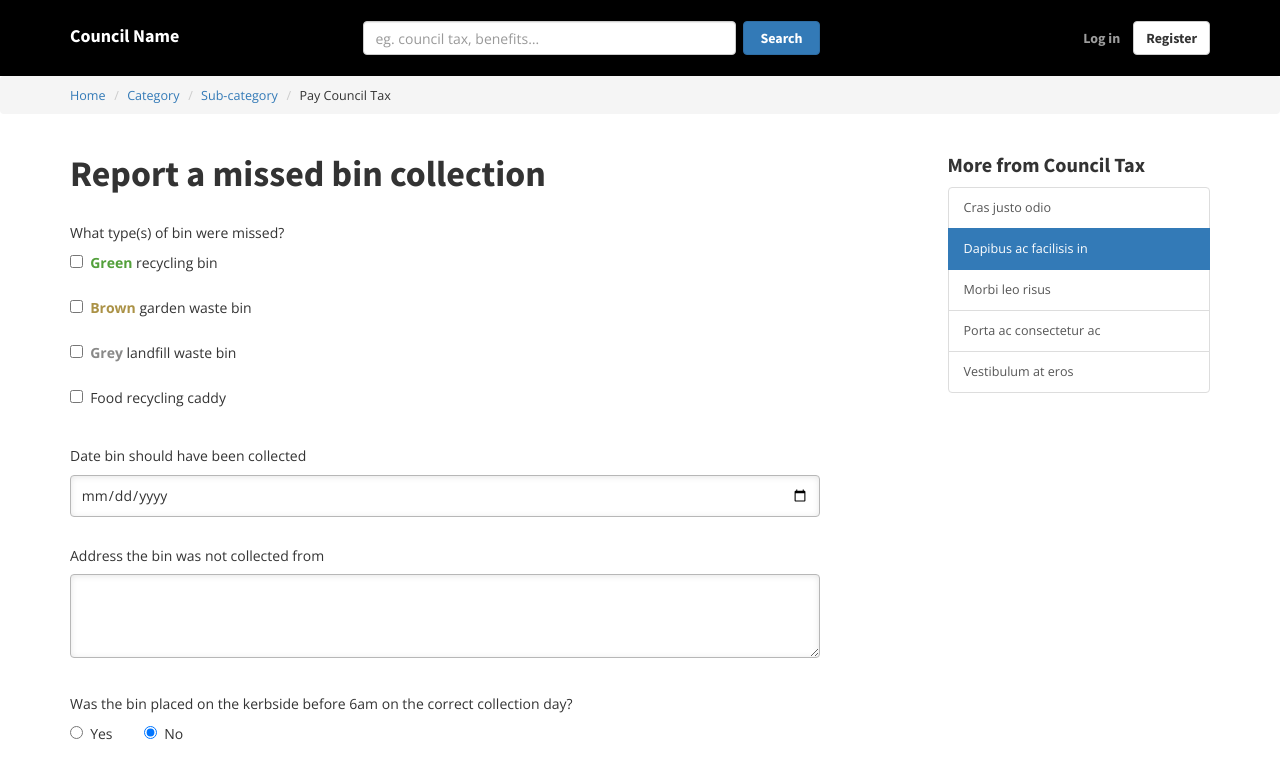
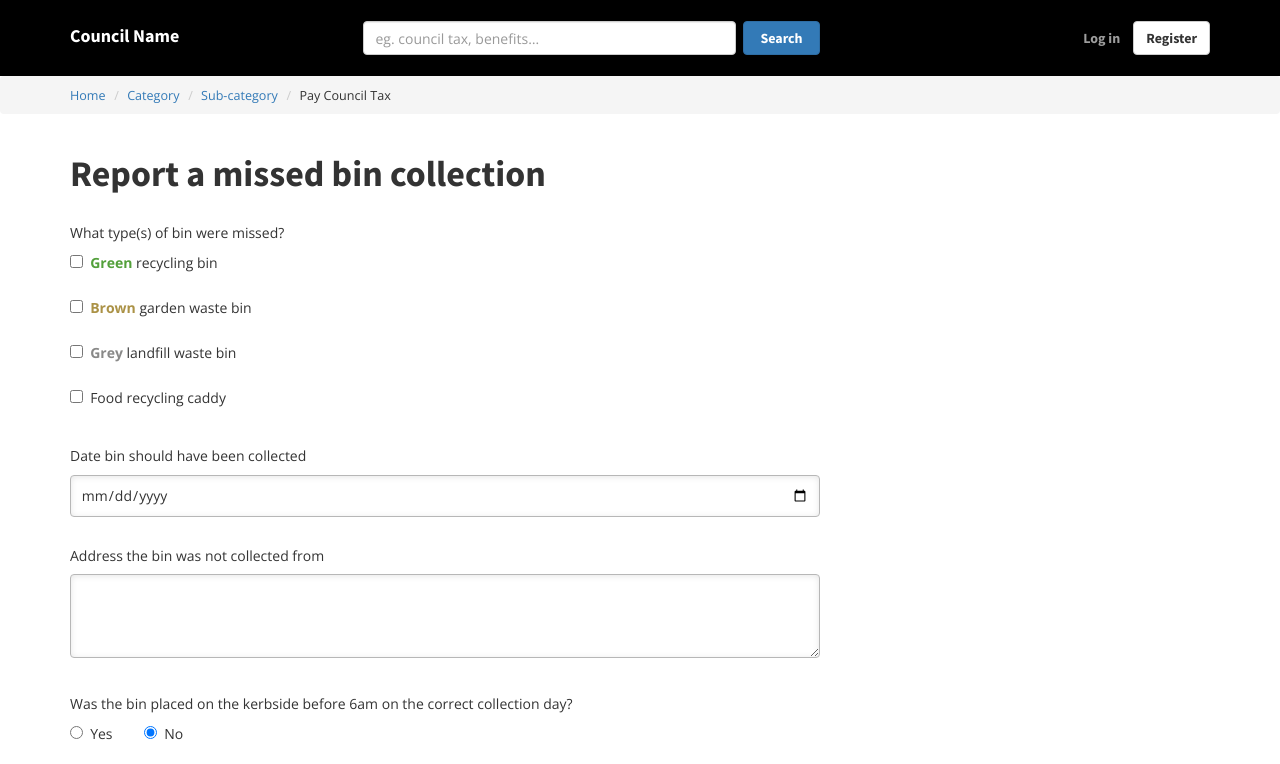
Before and after one commit to counciltoolkit/Templates, a plain HTML site: page reportmissedbin2.html in a window 1280 px wide. Shown: the top 764 px of the page. Drawn offline with nearby package versions, Linux system fonts and the light colour scheme; some packages are replaced by stand-ins of ours; a script that the page names is missing.

Commit message:
Puts sidebar in necessary places and removes from others

```diff
--- a/reportmissedbin2.html
+++ b/reportmissedbin2.html
@@ -170,20 +170,6 @@
 						<p><button class="btn btn-primary">Send report</button></p>
 					</form>
 				</article>
-
-				<aside id="secondary-nav" class="sidebar col-sm-3 col-md-3 col-md-offset-1">
-
-					<h2>More from Council Tax</h2>
-
-					<div class="list-group">
-						<a href="#" class="list-group-item">Cras justo odio</a>
-						<a href="#" class="list-group-item active">Dapibus ac facilisis in</a>
-						<a href="#" class="list-group-item">Morbi leo risus</a>
-						<a href="#" class="list-group-item">Porta ac consectetur ac</a>
-						<a href="#" class="list-group-item">Vestibulum at eros</a>
-			        </div>
-
-				</aside>
 
 			</div>
 
```
Also changed, not shown: reportmissedbin1.html (+1 -1 lines).
